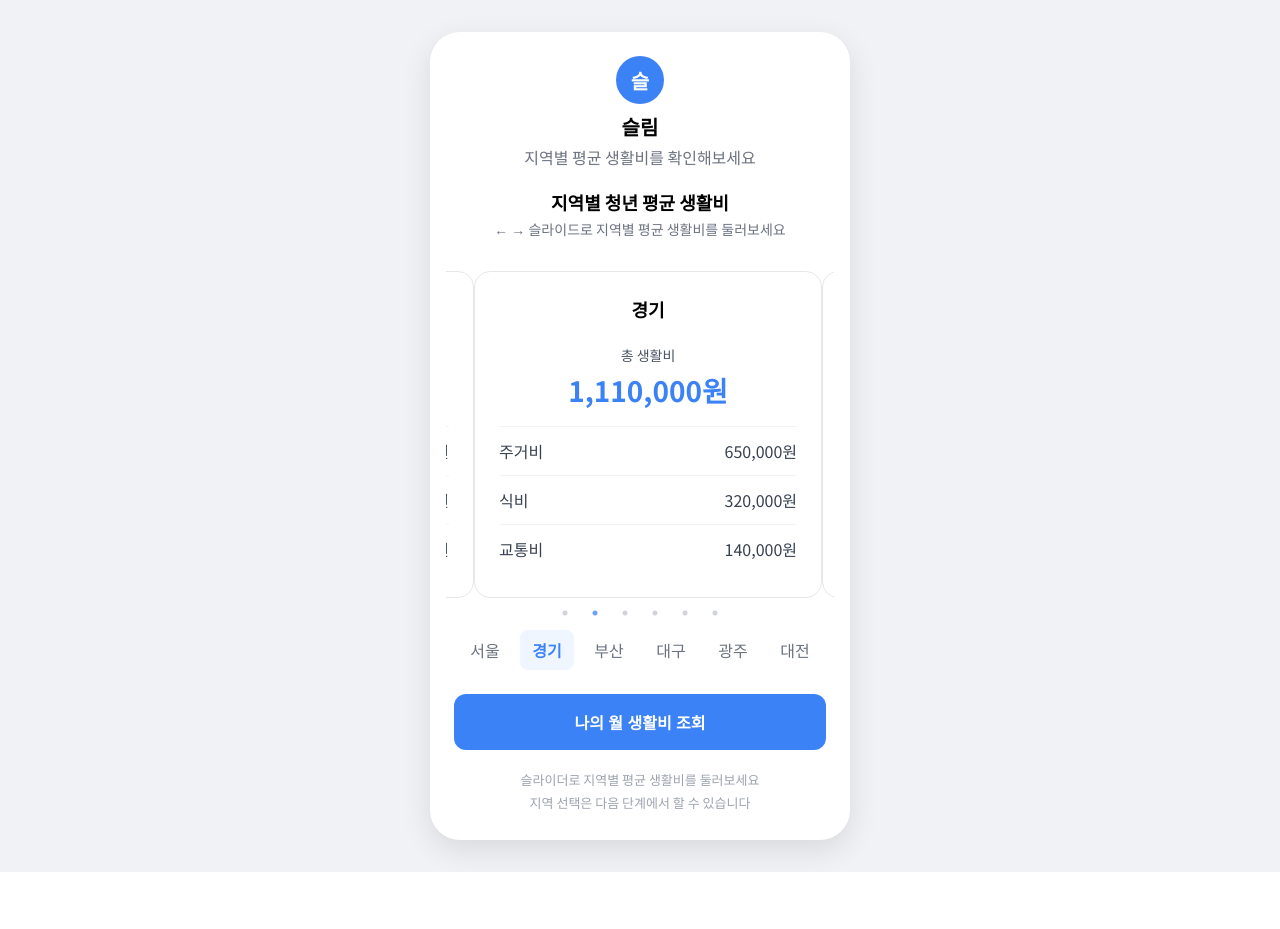
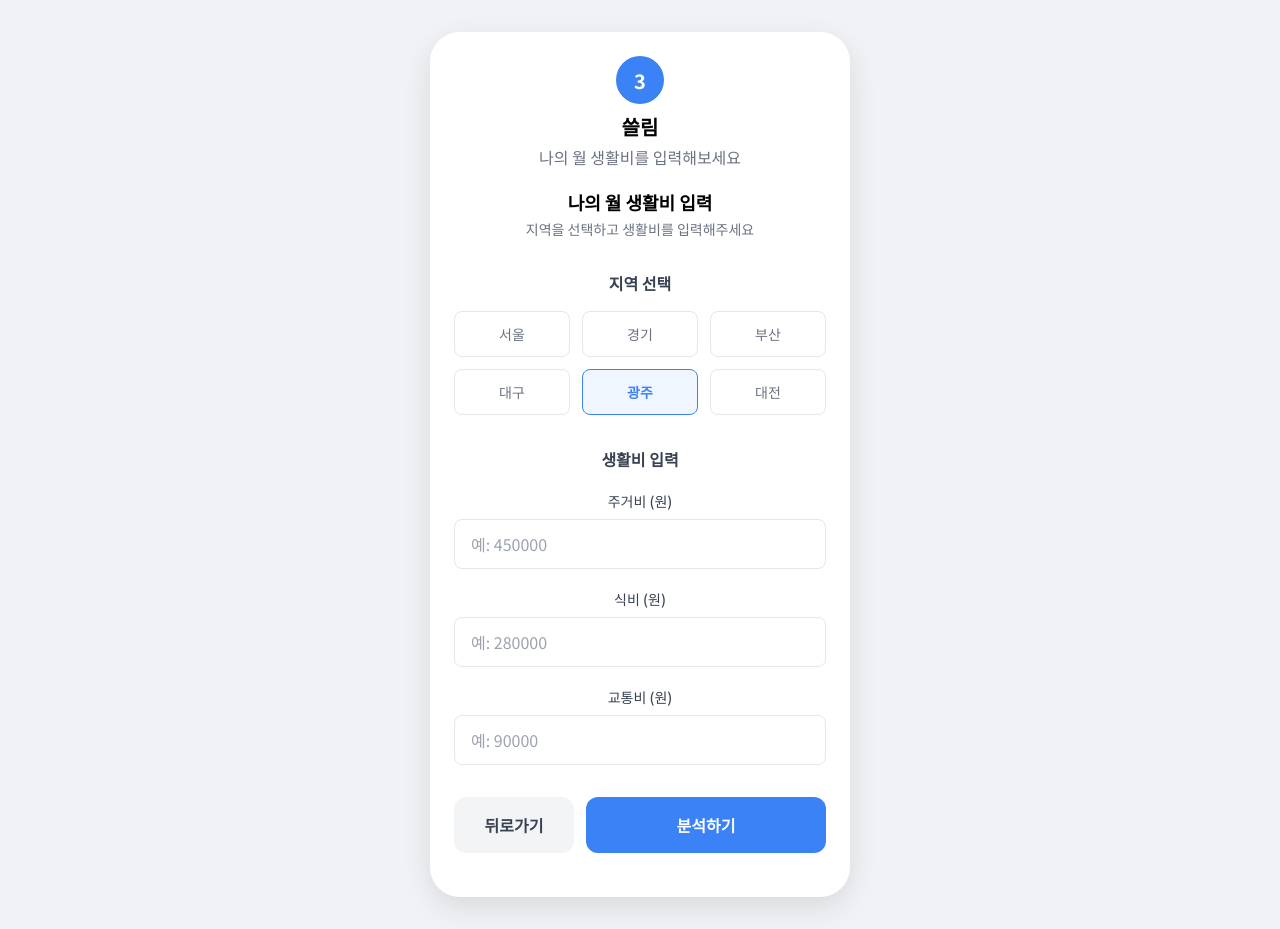
Before and after one commit to 9oormthon-univ/2025_SEASONTHON_TEAM_21_FE, a React (Create React App) app: page /mycost in a window 1280 px wide. Before the commit the page ends 872 px from the top, so only its background shows below. Built offline with nearby package versions, Linux system fonts and the light colour scheme.

Commit message:
average-cost-page 구현

```diff
--- a/src/App.js
+++ b/src/App.js
@@ -1,12 +1,18 @@
 import './App.css';
-import AverageCost from './pages/AverageCost'; // 우리가 만든 AverageCost 페이지를 불러옵니다.
+import { BrowserRouter as Router, Routes, Route } from 'react-router-dom';
+import AverageCost from './pages/AverageCost';
+import MyCost from './pages/MyCost';
 
 function App() {
   return (
-    <div className="App">
-      {/* 이제 우리 앱은 AverageCost 컴포넌트를 보여줍니다. */}
-      <AverageCost />
-    </div>
+    <Router>
+      <div className="App">
+        <Routes>
+          <Route path="/" element={<AverageCost />} />
+          <Route path="/mycost" element={<MyCost />} />
+        </Routes>
+      </div>
+    </Router>
   );
 }
 
--- a/src/pages/AverageCost.js
+++ b/src/pages/AverageCost.js
@@ -1,4 +1,5 @@
 import React, { useState, useRef } from 'react';
+import { useNavigate } from 'react-router-dom';
 import Slider from 'react-slick'; // react-slick 라이브러리 import
 
 // react-slick의 필수 CSS 파일들을 불러옵니다.
@@ -39,10 +40,10 @@ const regionData = [
   },
   {
     name: '광주',
-    totalCost: '890,000원',
-    housing: '480,000원',
+    totalCost: '820,000원',
+    housing: '450,000원',
     food: '280,000원',
-    transport: '130,000원',
+    transport: '90,000원',
   },
   {
     name: '대전',
@@ -54,9 +55,10 @@ const regionData = [
 ];
 
 const AverageCost = () => {
-  // 현재 활성화된 슬라이드를 추적하는 state (1번 인덱스 '경기'를 기본값으로 설정)
-  const [activeSlide, setActiveSlide] = useState(1);
+  // 현재 활성화된 슬라이드를 추적하는 state (4번 인덱스 '광주'를 기본값으로 설정)
+  const [activeSlide, setActiveSlide] = useState(4);
   const sliderRef = useRef(null); // 슬라이더 컴포넌트를 직접 제어하기 위한 ref
+  const navigate = useNavigate(); // React Router 네비게이션 훅
 
   // react-slick 슬라이더 설정
   const settings = {
@@ -68,7 +70,7 @@ const AverageCost = () => {
     centerMode: true,
     centerPadding: '20px', // 양 옆 슬라이드가 살짝 보이도록
     arrows: false, // 기본 화살표 숨김
-    initialSlide: 1, // '경기'부터 시작
+    initialSlide: 4, // '광주'부터 시작
     beforeChange: (current, next) => setActiveSlide(next), // 슬라이드 변경 시 activeSlide state 업데이트
   };
 
@@ -77,12 +79,17 @@ const AverageCost = () => {
     sliderRef.current.slickGoTo(index);
   };
 
+  // MyCost 페이지로 이동하는 함수
+  const handleMyCostClick = () => {
+    navigate('/mycost');
+  };
+
   return (
     <div className="app-container">
       <div className="phone-frame">
         <header className="app-header">
-          <div className="logo-circle">슬</div>
-          <h1 className="logo-text">슬림</h1>
+          <div className="logo-circle">3</div>
+          <h1 className="logo-text">쓸림</h1>
           <p className="subtitle">지역별 평균 생활비를 확인해보세요</p>
         </header>
 
@@ -132,7 +139,7 @@ const AverageCost = () => {
             ))}
           </nav>
 
-          <button className="cta-button">
+          <button className="cta-button" onClick={handleMyCostClick}>
             나의 월 생활비 조회
           </button>
 
--- /dev/null
+++ b/src/pages/MyCost.css
@@ -0,0 +1,201 @@
+/* 구글 폰트(Noto Sans KR) 불러오기 */
+@import url('https://fonts.googleapis.com/css2?family=Noto+Sans+KR:wght@400;500;700&display=swap');
+
+/* 전체 앱 배경 및 폰트 설정 */
+.app-container {
+  background-color: #f0f2f5;
+  display: flex;
+  justify-content: center;
+  align-items: center;
+  min-height: 100vh;
+  padding: 2rem 1rem;
+  font-family: 'Noto Sans KR', sans-serif;
+}
+
+/* 스마트폰 모양 프레임 */
+.phone-frame {
+  width: 100%;
+  max-width: 420px;
+  background-color: #ffffff;
+  border-radius: 30px;
+  box-shadow: 0 10px 30px rgba(0, 0, 0, 0.1);
+  overflow: hidden;
+  padding: 24px 0;
+}
+
+/* 헤더 */
+.app-header {
+  text-align: center;
+  padding: 0 24px 20px;
+}
+
+.logo-circle {
+  display: inline-flex;
+  align-items: center;
+  justify-content: center;
+  background-color: #3B82F6; /* blue-500 */
+  color: white;
+  font-weight: bold;
+  font-size: 20px;
+  width: 48px;
+  height: 48px;
+  border-radius: 50%;
+  margin-bottom: 8px;
+}
+
+.logo-text {
+  font-size: 20px;
+  font-weight: 700;
+  margin: 0;
+}
+
+.subtitle {
+  color: #6B7280; /* gray-500 */
+  margin: 4px 0 0;
+}
+
+/* 메인 컨텐츠 영역 */
+.content-area {
+  padding: 0 24px;
+}
+
+.title-section h2 {
+  font-size: 18px;
+  font-weight: 700;
+  margin: 0 0 4px;
+}
+
+.description {
+  font-size: 14px;
+  color: #6B7280; /* gray-500 */
+  margin: 0 0 32px;
+}
+
+/* 지역 선택 섹션 */
+.region-selection {
+  margin-bottom: 32px;
+}
+
+.region-selection h3 {
+  font-size: 16px;
+  font-weight: 700;
+  margin: 0 0 16px;
+  color: #374151; /* gray-700 */
+}
+
+.region-buttons {
+  display: grid;
+  grid-template-columns: repeat(3, 1fr);
+  gap: 12px;
+}
+
+.region-btn {
+  background: none;
+  border: 1px solid #E5E7EB; /* gray-200 */
+  padding: 12px 8px;
+  font-size: 14px;
+  font-family: 'Noto Sans KR', sans-serif;
+  color: #6B7280; /* gray-500 */
+  cursor: pointer;
+  border-radius: 8px;
+  transition: all 0.2s ease-in-out;
+}
+
+.region-btn.active {
+  background-color: #EFF6FF; /* blue-50 */
+  color: #3B82F6; /* blue-500 */
+  font-weight: 700;
+  border-color: #3B82F6; /* blue-500 */
+}
+
+.region-btn:hover {
+  border-color: #3B82F6; /* blue-500 */
+}
+
+/* 생활비 입력 섹션 */
+.cost-input-section {
+  margin-bottom: 32px;
+}
+
+.cost-input-section h3 {
+  font-size: 16px;
+  font-weight: 700;
+  margin: 0 0 20px;
+  color: #374151; /* gray-700 */
+}
+
+.input-group {
+  margin-bottom: 20px;
+}
+
+.input-group label {
+  display: block;
+  font-size: 14px;
+  font-weight: 500;
+  color: #374151; /* gray-700 */
+  margin-bottom: 8px;
+}
+
+.input-group input {
+  width: 100%;
+  padding: 12px 16px;
+  border: 1px solid #E5E7EB; /* gray-200 */
+  border-radius: 8px;
+  font-size: 16px;
+  font-family: 'Noto Sans KR', sans-serif;
+  transition: border-color 0.2s ease-in-out;
+  box-sizing: border-box;
+}
+
+.input-group input:focus {
+  outline: none;
+  border-color: #3B82F6; /* blue-500 */
+  box-shadow: 0 0 0 3px rgba(59, 130, 246, 0.1);
+}
+
+.input-group input::placeholder {
+  color: #9CA3AF; /* gray-400 */
+}
+
+/* 버튼 그룹 */
+.button-group {
+  display: flex;
+  gap: 12px;
+  margin-bottom: 20px;
+}
+
+.back-button {
+  flex: 1;
+  background-color: #F3F4F6; /* gray-100 */
+  color: #374151; /* gray-700 */
+  border: none;
+  padding: 16px 0;
+  font-size: 16px;
+  font-weight: 700;
+  border-radius: 12px;
+  cursor: pointer;
+  transition: background-color 0.2s;
+  font-family: 'Noto Sans KR', sans-serif;
+}
+
+.back-button:hover {
+  background-color: #E5E7EB; /* gray-200 */
+}
+
+.submit-button {
+  flex: 2;
+  background-color: #3B82F6; /* blue-500 */
+  color: white;
+  border: none;
+  padding: 16px 0;
+  font-size: 16px;
+  font-weight: 700;
+  border-radius: 12px;
+  cursor: pointer;
+  transition: background-color 0.2s;
+  font-family: 'Noto Sans KR', sans-serif;
+}
+
+.submit-button:hover {
+  background-color: #2563EB; /* blue-600 */
+}
--- /dev/null
+++ b/src/pages/MyCost.js
@@ -0,0 +1,112 @@
+import React, { useState } from 'react';
+import { useNavigate } from 'react-router-dom';
+import './MyCost.css';
+
+const MyCost = () => {
+  const navigate = useNavigate();
+  const [selectedRegion, setSelectedRegion] = useState('광주');
+  const [myCosts, setMyCosts] = useState({
+    housing: '',
+    food: '',
+    transport: ''
+  });
+
+  const regions = ['서울', '경기', '부산', '대구', '광주', '대전'];
+
+  const handleInputChange = (category, value) => {
+    setMyCosts(prev => ({
+      ...prev,
+      [category]: value
+    }));
+  };
+
+  const handleSubmit = () => {
+    // 여기서 백엔드로 데이터를 전송하고 결과를 받아옵니다
+    console.log('Selected Region:', selectedRegion);
+    console.log('My Costs:', myCosts);
+    // 결과 페이지로 이동하거나 결과를 표시합니다
+  };
+
+  const goBack = () => {
+    navigate('/');
+  };
+
+  return (
+    <div className="app-container">
+      <div className="phone-frame">
+        <header className="app-header">
+          <div className="logo-circle">3</div>
+          <h1 className="logo-text">쓸림</h1>
+          <p className="subtitle">나의 월 생활비를 입력해보세요</p>
+        </header>
+
+        <main className="content-area">
+          <div className="title-section">
+            <h2>나의 월 생활비 입력</h2>
+            <p className="description">지역을 선택하고 생활비를 입력해주세요</p>
+          </div>
+
+          <div className="region-selection">
+            <h3>지역 선택</h3>
+            <div className="region-buttons">
+              {regions.map((region) => (
+                <button
+                  key={region}
+                  className={`region-btn ${selectedRegion === region ? 'active' : ''}`}
+                  onClick={() => setSelectedRegion(region)}
+                >
+                  {region}
+                </button>
+              ))}
+            </div>
+          </div>
+
+          <div className="cost-input-section">
+            <h3>생활비 입력</h3>
+
+            <div className="input-group">
+              <label>주거비 (원)</label>
+              <input
+                type="number"
+                placeholder="예: 450000"
+                value={myCosts.housing}
+                onChange={(e) => handleInputChange('housing', e.target.value)}
+              />
+            </div>
+
+            <div className="input-group">
+              <label>식비 (원)</label>
+              <input
+                type="number"
+                placeholder="예: 280000"
+                value={myCosts.food}
+                onChange={(e) => handleInputChange('food', e.target.value)}
+              />
+            </div>
+
+            <div className="input-group">
+              <label>교통비 (원)</label>
+              <input
+                type="number"
+                placeholder="예: 90000"
+                value={myCosts.transport}
+                onChange={(e) => handleInputChange('transport', e.target.value)}
+              />
+            </div>
+          </div>
+
+          <div className="button-group">
+            <button className="back-button" onClick={goBack}>
+              뒤로가기
+            </button>
+            <button className="submit-button" onClick={handleSubmit}>
+              분석하기
+            </button>
+          </div>
+        </main>
+      </div>
+    </div>
+  );
+};
+
+export default MyCost;
```
